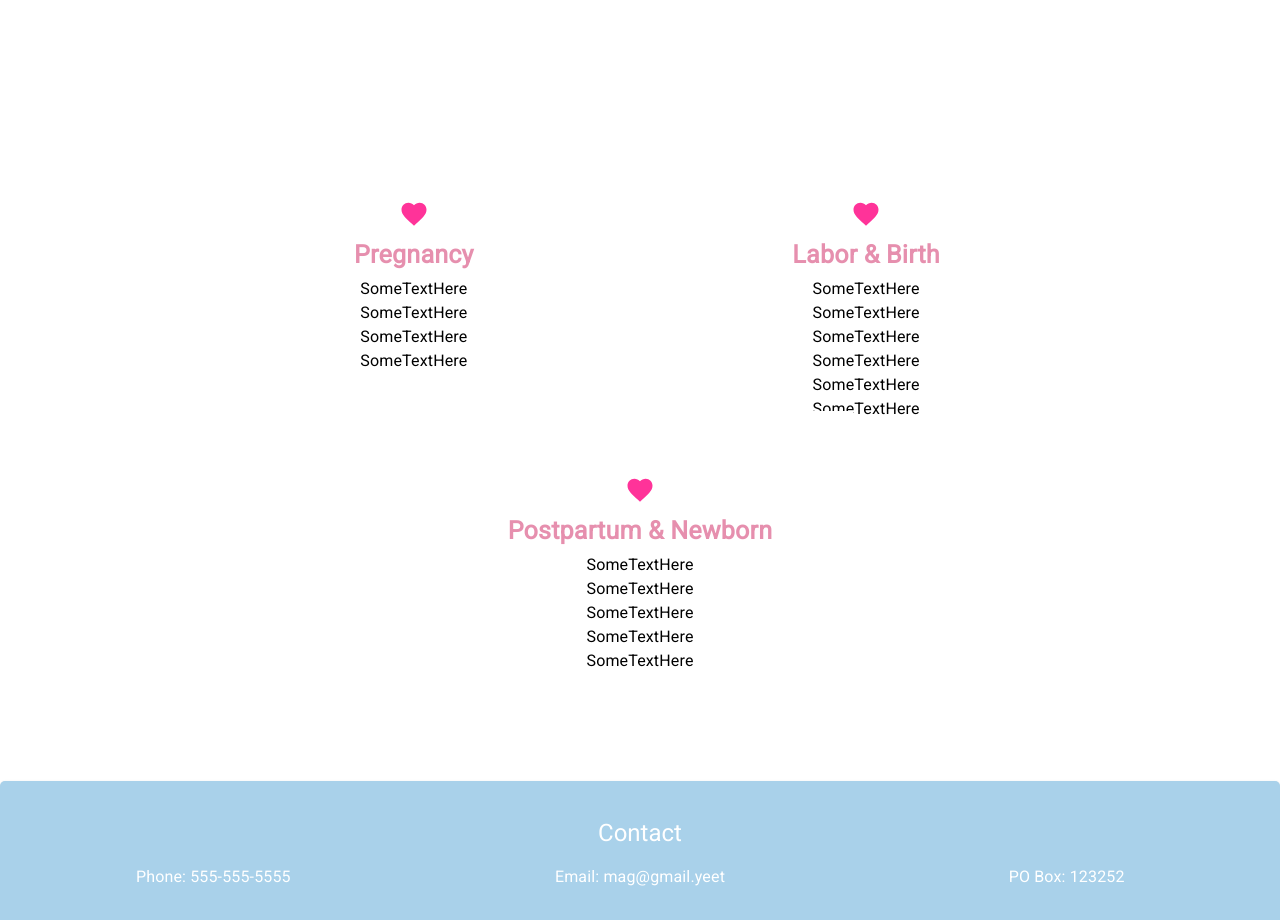
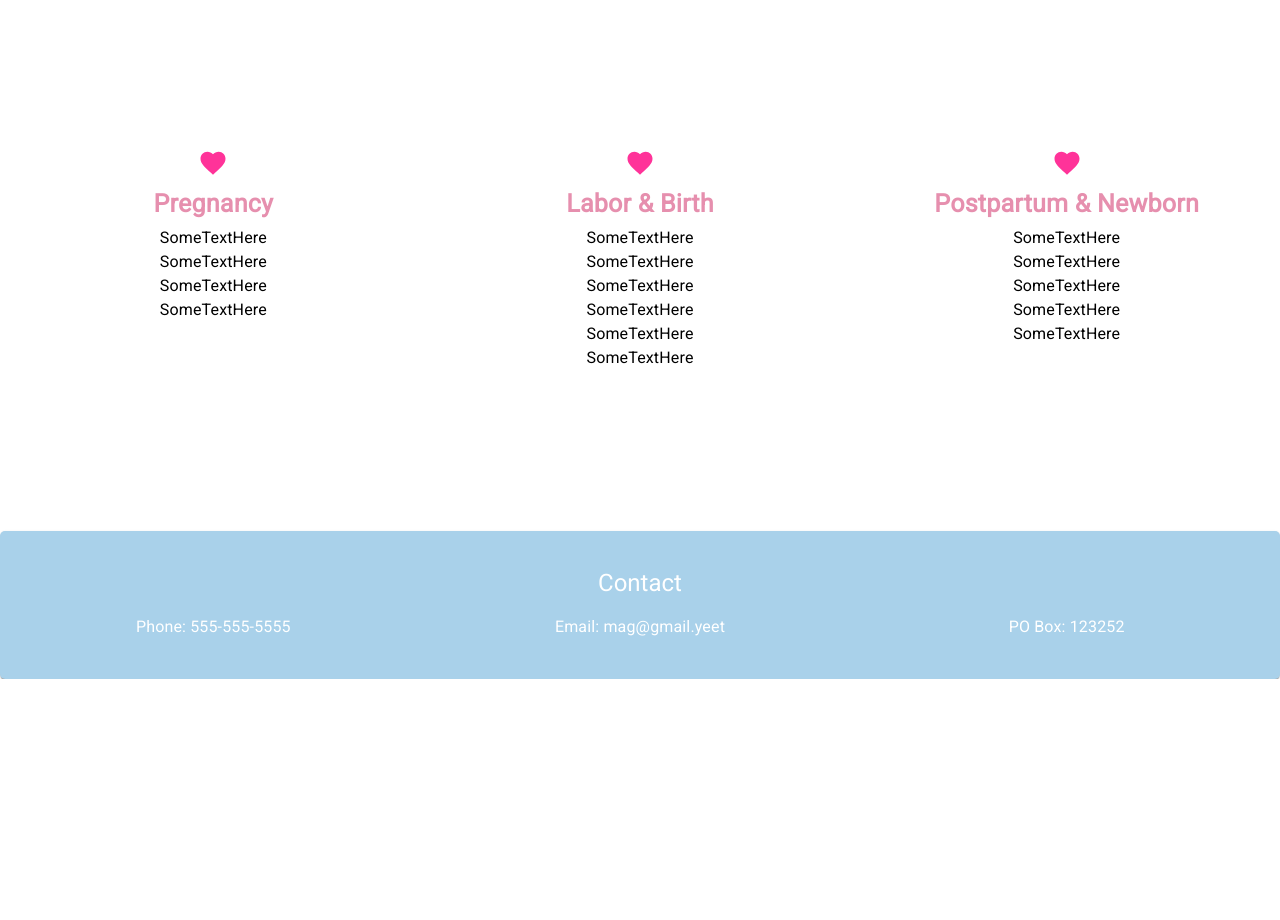
Before and after one commit to magire01/loveyourbirth, a React (Create React App) app: page / in a window 1280 px wide. Shown: the part 2260-3180 px from the top of the page. After the commit the page ends 2939 px from the top, so only its background shows below. Built offline with nearby package versions, Linux system fonts and the light colour scheme.

Commit message:
Fixed Services layout

```diff
--- a/src/components/Services.js
+++ b/src/components/Services.js
@@ -31,7 +31,6 @@ const Services = () => {
         newborn: {
             backgroundColor: colorScheme.newBornCard,
             color: "black",
-            margin:"1%",
             padding: "5%",
             height: 250
         },
@@ -54,15 +53,18 @@ const Services = () => {
             {/* <Grid item md="12" xs="12">
                 <Typography style={style.title}>Our Services</Typography>
             </Grid> */}
-            <Grid item md="4" xs="12" style={style.prenatal}>
+            <Grid item md="4" xs="12">
+                <div style={style.prenatal}>
                 <FavoriteIcon style={style.heart}/>
                 <Typography variant="subtitle1" style={style.subtitle}>Pregnancy</Typography>
                 <Typography>SomeTextHere</Typography>
                 <Typography>SomeTextHere</Typography>
                 <Typography>SomeTextHere</Typography>
                 <Typography>SomeTextHere</Typography>
+                </div>
             </Grid>
-            <Grid item md="4" xs="12" style={style.labor}>
+            <Grid item md="4" xs="12">
+                <div style={style.labor}>
                 <FavoriteIcon style={style.heart}/>
                 <Typography variant="subtitle1" style={style.subtitle}>Labor & Birth</Typography>
                 <Typography>SomeTextHere</Typography>
@@ -71,8 +73,10 @@ const Services = () => {
                 <Typography>SomeTextHere</Typography>
                 <Typography>SomeTextHere</Typography>
                 <Typography>SomeTextHere</Typography>
+                </div>
             </Grid>
-            <Grid item md="4" xs="12" style={style.newborn}>
+            <Grid item md="4" xs="12">
+                <div style={style.newborn}>
                 <FavoriteIcon style={style.heart}/>
                 <Typography variant="subtitle1" style={style.subtitle}>Postpartum & Newborn</Typography>
                 <Typography>SomeTextHere</Typography>
@@ -80,6 +84,7 @@ const Services = () => {
                 <Typography>SomeTextHere</Typography>
                 <Typography>SomeTextHere</Typography>
                 <Typography>SomeTextHere</Typography>
+                </div>
             </Grid>
         </Grid>
     )
```
